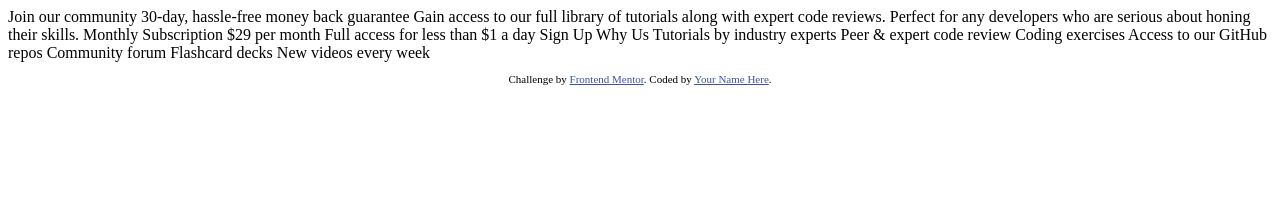
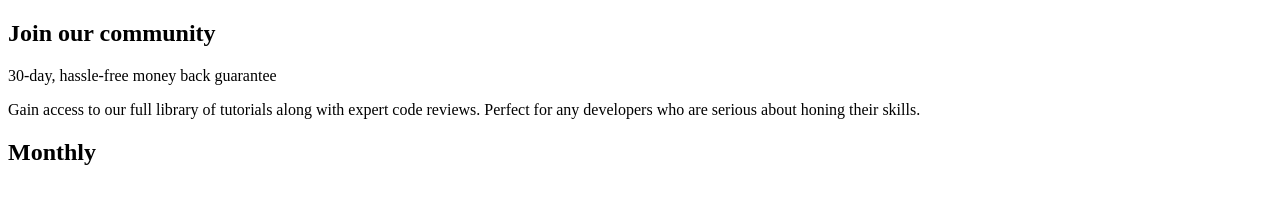
Before and after one commit to Overidd/LayoutSinglePrice, a plain HTML site: page index.html in a window 1280 px wide. Drawn offline with Linux system fonts and the light colour scheme.

Commit message:
locazoooo

```diff
--- a/index.html
+++ b/index.html
@@ -1,50 +1,39 @@
 <!DOCTYPE html>
 <html lang="en">
+
 <head>
   <meta charset="UTF-8">
-  <meta name="viewport" content="width=device-width, initial-scale=1.0"> <!-- displays site properly based on user's device -->
-
+  <meta name="viewport" content="width=device-width, initial-scale=1.0">
   <link rel="icon" type="image/png" sizes="32x32" href="./images/favicon-32x32.png">
-
   <title>Frontend Mentor | Single Price Grid Component</title>
 
-  <!-- Feel free to remove these styles or customise in your own stylesheet 👍 -->
   <style>
-    .attribution { font-size: 11px; text-align: center; }
-    .attribution a { color: hsl(228, 45%, 44%); }
+    * {
+      --Cyan: hsl(179, 62%, 43%);
+      --BrightYellow: hsl(71, 73%, 54%);
+      --LightGray: hsl(204, 43%, 93%);
+      --GrayishBlue: hsl(218, 22%, 67%);
+    }
   </style>
 </head>
+
 <body>
-  Join our community
+  <main>
+    <section>
+      <h2 class="">Join our community</h2>
+      <span class="">30-day, hassle-free money back guarantee</span>
+      <p class="">
+        Gain access to our full library of tutorials along with expert code reviews.
+        Perfect for any developers who are serious about honing their skills.
+      </p>
+    </section>
+    <section>
+      <h2>Monthly </h2>
+    </section>
+    <section>
 
-  30-day, hassle-free money back guarantee
+    </section>
+  </main>
+</body>
 
-  Gain access to our full library of tutorials along with expert code reviews.
-  Perfect for any developers who are serious about honing their skills.
-
-  Monthly Subscription
-
-  &dollar;29 per month
-
-  Full access for less than &dollar;1 a day
-
-  Sign Up
-
-  Why Us
-
-  Tutorials by industry experts
-  Peer &amp; expert code review
-  Coding exercises
-  Access to our GitHub repos
-  Community forum
-  Flashcard decks
-  New videos every week
-
-  <footer>
-    <p class="attribution">
-      Challenge by <a href="https://www.frontendmentor.io?ref=challenge" target="_blank">Frontend Mentor</a>.
-      Coded by <a href="#">Your Name Here</a>.
-    </p>
-  </footer>
-</body>
 </html>
```
